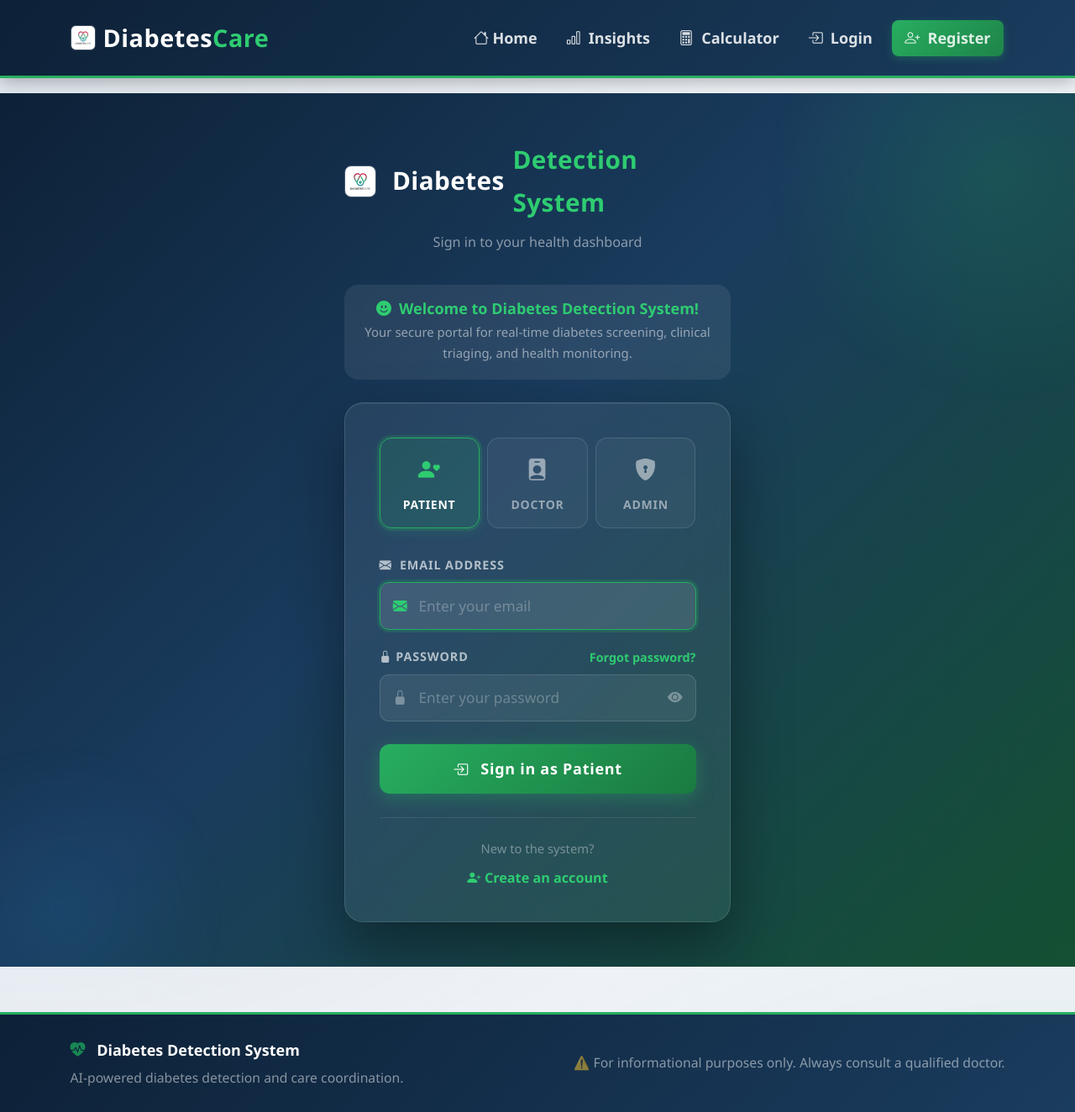
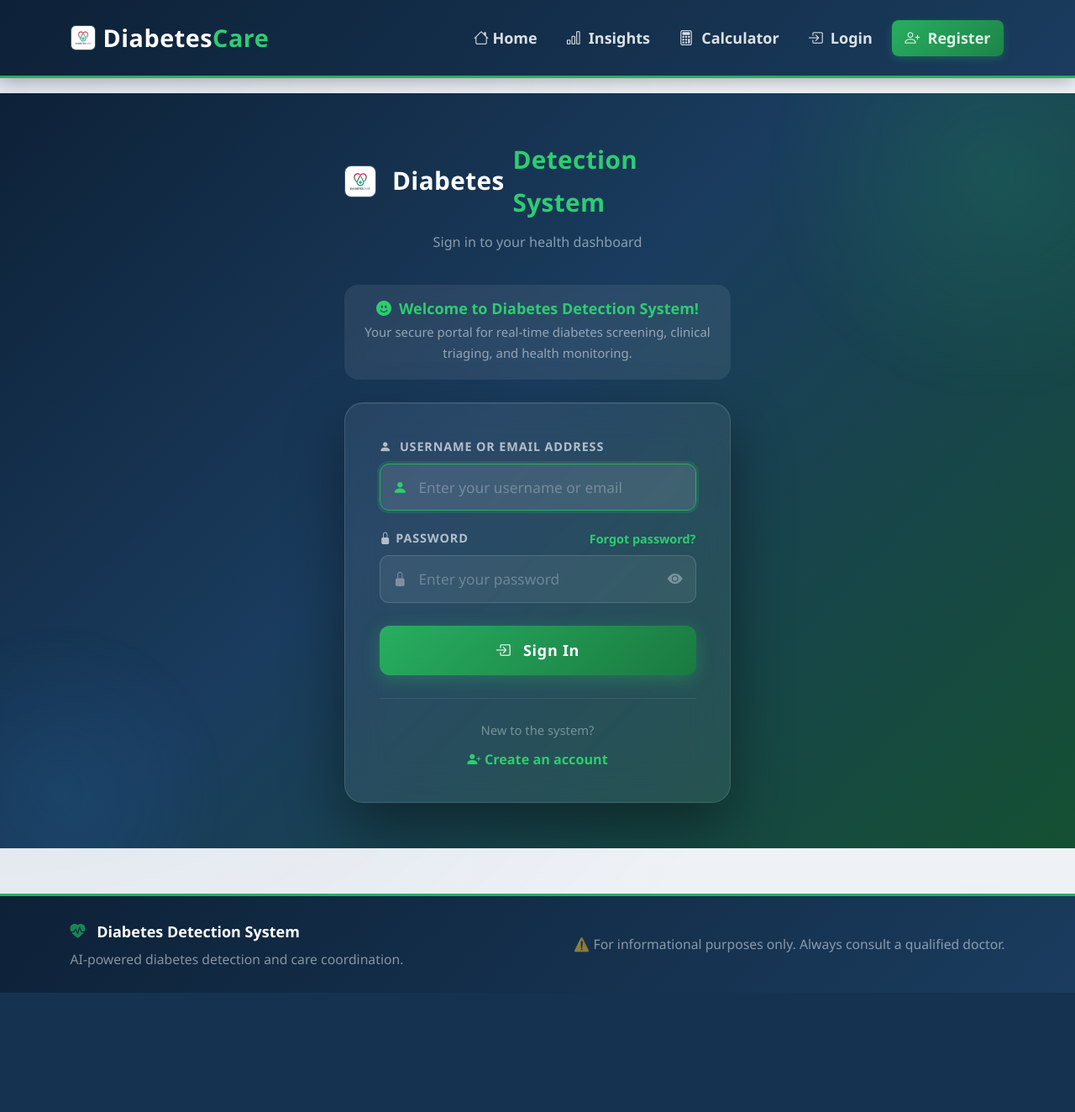
Before and after one commit to nyalwa/DiabetesCare, a Flask app: page /login in a window 1280 px wide. Shown: the whole page at 84% size. After the commit the page ends 1182 px from the top, so only its background shows below. Run offline with Flask 3, Linux system fonts and the light colour scheme; parts of the project's set-up code (start-up, migrations or seed data) failed here and were passed over.

Commit message:
Remove role choice selectors from login page and dynamically authenticate user roles based on credentials

```diff
--- a/app.py
+++ b/app.py
@@ -712,53 +712,41 @@ def login():
         return redirect(url_for('doctor_dashboard'))
 
     error = None
-    # Pre-select role from query param (e.g. /login?role=doctor)
-    selected_role = request.args.get('role', 'patient')
 
     if request.method == 'POST':
-        role     = request.form.get('role', 'patient')
-        password = request.form.get('password', '')
-        selected_role = role
-
-        # ── Patient ─────────────────────────────────────────────
-        if role == 'patient':
-            email = request.form.get('identifier', '').strip().lower()
-            user  = User.query.filter_by(email=email).first()
-            if user and user.check_password(password):
-                session['user_id']    = user.id
-                session['user_name']  = user.full_name
-                session['user_email'] = user.email
-                session['is_new_user'] = False
-                return redirect(url_for('dashboard'))
-            else:
-                error = 'Invalid email or password.'
-
-        # ── Doctor ──────────────────────────────────────────────
-        elif role == 'doctor':
-            email  = request.form.get('identifier', '').strip().lower()
-            doctor = Doctor.query.filter_by(email=email).first()
-            if doctor and doctor.check_password(password):
-                session.clear()
-                session['doctor_id']   = doctor.id
-                session['doctor_name'] = doctor.full_name
-                return redirect(url_for('doctor_dashboard'))
-            else:
-                error = 'Invalid email or password.'
-
-        # ── Admin ───────────────────────────────────────────────
-        elif role == 'admin':
-            username = request.form.get('identifier', '').strip()
-            admin    = Admin.query.filter_by(username=username).first()
-            if admin and admin.check_password(password):
-                session.clear()
-                session['admin_id']   = admin.id
-                session['admin_name'] = admin.full_name
-                session['admin_role'] = admin.role
-                return redirect(url_for('admin_dashboard'))
-            else:
-                error = 'Invalid username or password.'
-
-    return render_template('login.html', error=error, selected_role=selected_role)
+        identifier = request.form.get('identifier', '').strip()
+        password   = request.form.get('password', '')
+
+        # 1. Check Admin (by username)
+        admin = Admin.query.filter_by(username=identifier).first()
+        if admin and admin.check_password(password):
+            session.clear()
+            session['admin_id']   = admin.id
+            session['admin_name'] = admin.full_name
+            session['admin_role'] = admin.role
+            return redirect(url_for('admin_dashboard'))
+
+        # 2. Check Doctor (by email)
+        doctor = Doctor.query.filter_by(email=identifier.lower()).first()
+        if doctor and doctor.check_password(password):
+            session.clear()
+            session['doctor_id']   = doctor.id
+            session['doctor_name'] = doctor.full_name
+            return redirect(url_for('doctor_dashboard'))
+
+        # 3. Check Patient (User) (by email)
+        user = User.query.filter_by(email=identifier.lower()).first()
+        if user and user.check_password(password):
+            session.clear()
+            session['user_id']    = user.id
+            session['user_name']  = user.full_name
+            session['user_email'] = user.email
+            session['is_new_user'] = False
+            return redirect(url_for('dashboard'))
+
+        error = 'Invalid username/email or password.'
+
+    return render_template('login.html', error=error)
 
 
 # ============================================================
--- a/templates/login.html
+++ b/templates/login.html
@@ -30,35 +30,6 @@
     <!-- Card -->
     <div class="unified-login-card">
 
-      <!-- Role selector tabs -->
-      <div class="unified-role-tabs">
-
-        <input type="radio" name="role_choice" id="rc-patient"
-               class="role-radio" value="patient"
-               {% if selected_role == 'patient' %}checked{% endif %}>
-        <label for="rc-patient" class="role-tab-label" onclick="selectRole('patient')">
-          <i class="bi bi-person-heart"></i>
-          <span>Patient</span>
-        </label>
-
-        <input type="radio" name="role_choice" id="rc-doctor"
-               class="role-radio" value="doctor"
-               {% if selected_role == 'doctor' %}checked{% endif %}>
-        <label for="rc-doctor" class="role-tab-label" onclick="selectRole('doctor')">
-          <i class="bi bi-person-badge-fill"></i>
-          <span>Doctor</span>
-        </label>
-
-        <input type="radio" name="role_choice" id="rc-admin"
-               class="role-radio" value="admin"
-               {% if selected_role == 'admin' %}checked{% endif %}>
-        <label for="rc-admin" class="role-tab-label" onclick="selectRole('admin')">
-          <i class="bi bi-shield-lock-fill"></i>
-          <span>Admin</span>
-        </label>
-
-      </div><!-- /role tabs -->
-
       <!-- Error -->
       {% if error %}
       <div class="unified-login-error">
@@ -68,21 +39,20 @@
 
       <!-- Form -->
       <form method="POST" id="loginForm" class="unified-login-form">
-        <input type="hidden" name="role" id="roleInput" value="{{ selected_role }}">
 
         <!-- Identifier -->
         <div class="ulg-field">
-          <label class="ulg-label" id="identifierLabel">
-            <i class="bi bi-envelope-fill me-1"></i>
-            <span id="identifierLabelText">Email Address</span>
+          <label class="ulg-label">
+            <i class="bi bi-person-fill me-1"></i>
+            <span>Username or Email Address</span>
           </label>
           <div class="ulg-input-wrap">
-            <i class="bi bi-envelope-fill ulg-input-icon" id="identifierIcon"></i>
-            <input type="email"
+            <i class="bi bi-person-fill ulg-input-icon"></i>
+            <input type="text"
                    name="identifier"
                    id="identifierInput"
                    class="ulg-input"
-                   placeholder="Enter your email"
+                   placeholder="Enter your username or email"
                    autocomplete="username"
                    required autofocus>
           </div>
@@ -116,11 +86,11 @@
         <!-- Submit -->
         <button type="submit" class="ulg-submit">
           <i class="bi bi-box-arrow-in-right me-2"></i>
-          Sign in as <span id="roleLabel">Patient</span>
+          Sign In
         </button>
       </form>
 
-      <!-- Divider + Register (patient only) -->
+      <!-- Divider + Register -->
       <div id="registerSection" class="ulg-register">
         <span class="ulg-divider-text">New to the system?</span>
         <a href="{{ url_for('register') }}" class="ulg-register-link">
@@ -136,61 +106,6 @@
 
 {% block scripts %}
 <script>
-  const roleConfig = {
-    patient: {
-      labelText:   'Email Address',
-      iconClass:   'bi-envelope-fill',
-      placeholder: 'Enter your email',
-      inputType:   'email',
-      roleLabel:   'Patient',
-      showRegister: true,
-      showForgot:  true,
-    },
-    doctor: {
-      labelText:   'Email Address',
-      iconClass:   'bi-envelope-fill',
-      placeholder: 'Enter your doctor email',
-      inputType:   'email',
-      roleLabel:   'Doctor',
-      showRegister: false,
-      showForgot:  false,
-    },
-    admin: {
-      labelText:   'Username',
-      iconClass:   'bi-person-badge-fill',
-      placeholder: 'Enter your username',
-      inputType:   'text',
-      roleLabel:   'Admin',
-      showRegister: false,
-      showForgot:  false,
-    },
-  };
-
-  function selectRole(role) {
-    document.getElementById('roleInput').value = role;
-
-    const cfg = roleConfig[role];
-
-    // Identifier field
-    document.getElementById('identifierLabelText').textContent = cfg.labelText;
-    const icon = document.getElementById('identifierIcon');
-    icon.className = 'bi ' + cfg.iconClass + ' ulg-input-icon';
-    const inp = document.getElementById('identifierInput');
-    inp.type        = cfg.inputType;
-    inp.placeholder = cfg.placeholder;
-
-    // Submit label
-    document.getElementById('roleLabel').textContent = cfg.roleLabel;
-
-    // Register section
-    document.getElementById('registerSection').style.display =
-      cfg.showRegister ? '' : 'none';
-
-    // Forgot password link
-    document.getElementById('forgotLink').style.display =
-      cfg.showForgot ? '' : 'none';
-  }
-
   function togglePassword() {
     const f = document.getElementById('passwordInput');
     const i = document.getElementById('eyeIcon');
@@ -202,8 +117,5 @@
       i.className = 'bi bi-eye-fill';
     }
   }
-
-  // Initialise on load with server-set role
-  selectRole('{{ selected_role }}');
 </script>
 {% endblock %}
```
